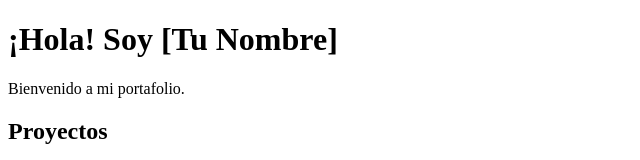
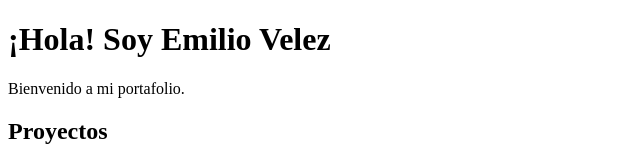
Before and after one commit to andresevc/andresevc.github.io, a plain HTML site: page index.html in a window 1280 px wide. Shown: the top 160 px of the page, without its empty margins (0-640 px from the left). Drawn offline with Linux system fonts and the light colour scheme.

Commit message:
Update index.html

```diff
--- a/index.html
+++ b/index.html
@@ -6,7 +6,7 @@
     <title>Mi Portafolio</title>
 </head>
 <body>
-    <h1>¡Hola! Soy [Tu Nombre]</h1>
+    <h1>¡Hola! Soy Emilio Velez </h1>
     <p>Bienvenido a mi portafolio.</p>
 
     <h2>Proyectos</h2>
```
